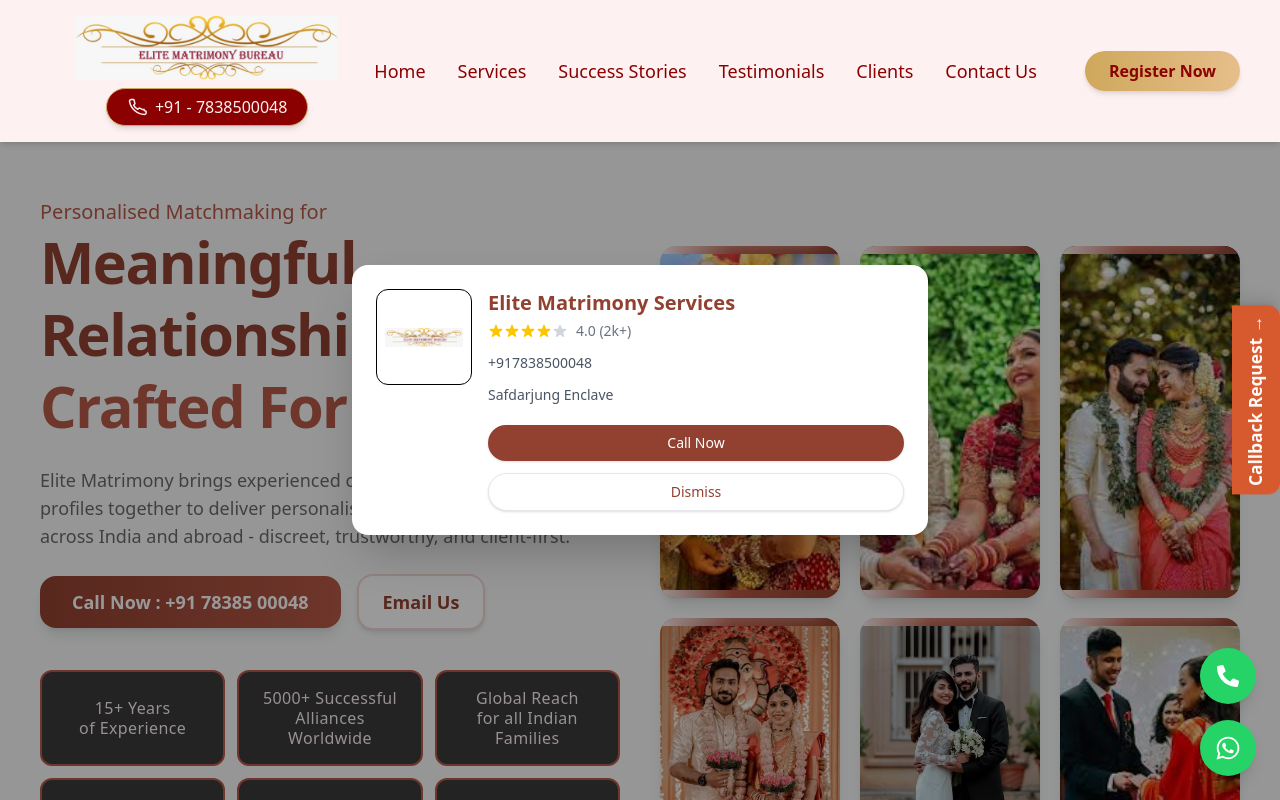
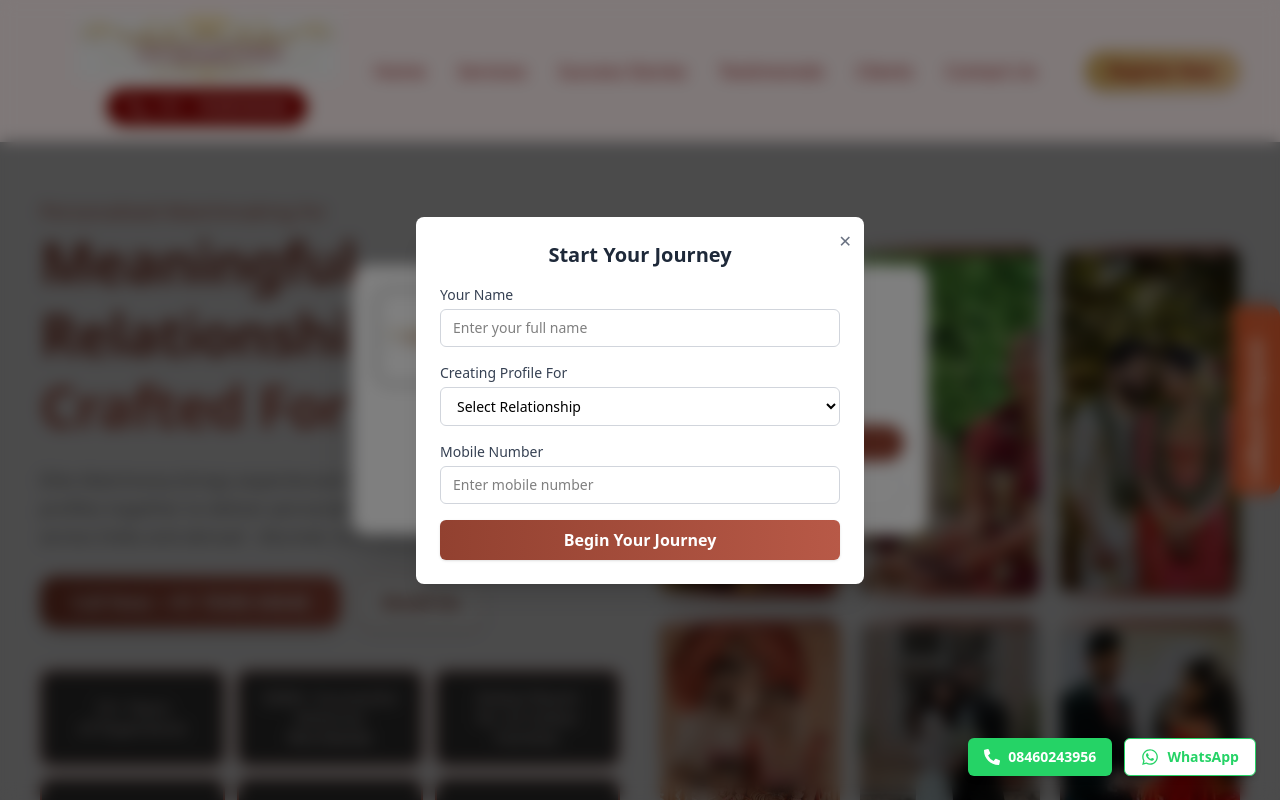
Before and after one commit to shreya-saran/matrimony, a React (Vite) app: page / in a window 1280 px wide. Shown: the top 800 px of the page. Built offline with nearby package versions, Linux system fonts and the light colour scheme.

Commit message:
changes done

```diff
--- a/package.json
+++ b/package.json
@@ -10,6 +10,7 @@
     "preview": "vite preview"
   },
   "dependencies": {
+    "@emailjs/browser": "^4.4.1",
     "@tailwindcss/vite": "^4.1.16",
     "lucide-react": "^0.548.0",
     "react": "^19.1.1",
--- a/src/App.jsx
+++ b/src/App.jsx
@@ -7,7 +7,6 @@
 import CountriesGrid from "./components/CountriesGrid";
 import ClientsMarquee from "./components/Clients";
 import HeroContactSection from "./components/Contact";
-
 import Footer from "./components/Footer";
 import Testimonials from "./components/Testimonials";
 import SuccessStories from "./components/SuccessStories";
@@ -16,6 +15,7 @@
 import CallbackButton from "./components/CallbackButton";
 import FloatingButtons from "./components/FloatingButtons";
 import NumberBanner from "./components/NumberBanner";
+import AutoPopup from "./components/AutoPopup";
 
 function App() {
   return (
@@ -23,6 +23,7 @@
       <MatrimonyPopup />
       <Navbar />
       <CallbackButton />
+      <AutoPopup />
 
       <Routes>
         <Route
@@ -70,7 +71,7 @@
           }
         />
 
-        {/* Privacy policy route */}
+
         <Route path="/privacy-policy" element={<PrivacyPolicy />} />
       </Routes>
     </BrowserRouter>
--- a/src/components/AutoPopup.jsx
+++ b/src/components/AutoPopup.jsx
@@ -0,0 +1,183 @@
+import React, { useEffect, useState, useRef } from "react";
+import emailjs from "@emailjs/browser";
+
+// Replace these with your EmailJS credentials
+const SERVICE_ID = "YOUR_SERVICE_ID";
+const TEMPLATE_ID = "YOUR_TEMPLATE_ID";
+const PUBLIC_KEY = "YOUR_PUBLIC_KEY";
+
+export default function LeadPopup() {
+  const [open, setOpen] = useState(false);
+  const [formData, setFormData] = useState({
+    user_name: "",
+    relationship: "",
+    mobile: "",
+  });
+  const [submitting, setSubmitting] = useState(false);
+  const [success, setSuccess] = useState(false);
+  const popupRef = useRef(null);
+
+
+  useEffect(() => {
+    const hasSeenPopup = localStorage.getItem("leadPopupSeen");
+    if (!hasSeenPopup) {
+
+      setTimeout(() => setOpen(true), 1500);
+    }
+  }, []);
+
+
+  useEffect(() => {
+    function handleClickOutside(e) {
+      if (popupRef.current && !popupRef.current.contains(e.target)) {
+        setOpen(false);
+      }
+    }
+    if (open) {
+      document.addEventListener("mousedown", handleClickOutside);
+    }
+    return () => document.removeEventListener("mousedown", handleClickOutside);
+  }, [open]);
+
+  const handleChange = (e) => {
+    setFormData({ ...formData, [e.target.name]: e.target.value });
+  };
+
+  const handleSubmit = async (e) => {
+    e.preventDefault();
+    setSubmitting(true);
+    try {
+      await emailjs.send(
+        SERVICE_ID,
+        TEMPLATE_ID,
+        {
+          user_name: formData.user_name,
+          relationship: formData.relationship,
+          mobile: formData.mobile,
+        },
+        PUBLIC_KEY
+      );
+      setSuccess(true);
+      localStorage.setItem("leadPopupSeen", "true"); // Don’t show again next time
+    } catch (err) {
+      console.error("EmailJS Error:", err);
+      alert("Submission failed. Please try again later.");
+    } finally {
+      setSubmitting(false);
+    }
+  };
+
+  if (!open) return null;
+
+  return (
+    <div
+      className="fixed inset-0 bg-black/50 backdrop-blur-sm flex items-center justify-center z-50"
+      style={{ animation: "fadeIn 0.3s ease" }}
+    >
+      <div
+        ref={popupRef}
+        className="bg-white rounded-lg shadow-xl p-6 w-[90%] max-w-md relative"
+      >
+        {/* Close button */}
+        <button
+          className="absolute top-3 right-3 text-gray-500 hover:text-gray-700"
+          onClick={() => setOpen(false)}
+        >
+          ✕
+        </button>
+
+        {!success ? (
+          <>
+            <h2 className="text-xl font-semibold text-gray-800 mb-4 text-center">
+              Start Your Journey
+            </h2>
+
+            <form onSubmit={handleSubmit} className="space-y-4">
+              <div>
+                <label className="block text-sm font-medium mb-1 text-gray-700">
+                  Your Name
+                </label>
+                <input
+                  name="user_name"
+                  type="text"
+                  required
+                  value={formData.user_name}
+                  onChange={handleChange}
+                  className="w-full border border-gray-300 rounded-md px-3 py-2 text-sm focus:ring-2 focus:ring-[#CFA85C] outline-none"
+                  placeholder="Enter your full name"
+                />
+              </div>
+
+              <div>
+                <label className="block text-sm font-medium mb-1 text-gray-700">
+                  Creating Profile For
+                </label>
+                <select
+                  name="relationship"
+                  required
+                  value={formData.relationship}
+                  onChange={handleChange}
+                  className="w-full border border-gray-300 rounded-md px-3 py-2 text-sm focus:ring-2 focus:ring-[#CFA85C] outline-none"
+                >
+                  <option value="">Select Relationship</option>
+                  <option value="Self">Self</option>
+                  <option value="Son">Son</option>
+                  <option value="Daughter">Daughter</option>
+                  <option value="Relative">Relative</option>
+                  <option value="Friend">Friend</option>
+                </select>
+              </div>
+
+              <div>
+                <label className="block text-sm font-medium mb-1 text-gray-700">
+                  Mobile Number
+                </label>
+                <input
+                  name="mobile"
+                  type="tel"
+                  required
+                  value={formData.mobile}
+                  onChange={handleChange}
+                  className="w-full border border-gray-300 rounded-md px-3 py-2 text-sm focus:ring-2 focus:ring-[#CFA85C] outline-none"
+                  placeholder="Enter mobile number"
+                />
+              </div>
+
+              <button
+                type="submit"
+                disabled={submitting}
+                className="w-full py-2 rounded-md bg-gradient-to-r from-[#924130] to-[#b85947] text-white font-semibold shadow hover:brightness-95 transition disabled:opacity-60"
+              >
+                {submitting ? "Submitting..." : "Begin Your Journey"}
+              </button>
+            </form>
+          </>
+        ) : (
+          <div className="text-center py-8">
+            <svg
+              className="mx-auto mb-4 w-12 h-12 text-green-500"
+              fill="none"
+              stroke="currentColor"
+              strokeWidth="2"
+              viewBox="0 0 24 24"
+            >
+              <path strokeLinecap="round" strokeLinejoin="round" d="M5 13l4 4L19 7" />
+            </svg>
+            <h3 className="text-lg font-semibold text-gray-800">
+              Thank you for connecting!
+            </h3>
+            <p className="text-sm text-gray-600 mt-2">
+              Our team will contact you shortly.
+            </p>
+            <button
+              onClick={() => setOpen(false)}
+              className="mt-5 px-4 py-2 bg-[#924130] text-white rounded-md"
+            >
+              Close
+            </button>
+          </div>
+        )}
+      </div>
+    </div>
+  );
+}
--- a/src/components/FloatingButtons.jsx
+++ b/src/components/FloatingButtons.jsx
@@ -1,30 +1,59 @@
-// src/components/FloatingButtons.jsx
 import React from "react";
 import { FaPhoneAlt, FaWhatsapp } from "react-icons/fa";
 
 const FloatingButtons = () => {
   return (
-    <div className="fixed bottom-6 right-6 flex flex-col gap-4 z-50">
-      {/* Call Button */}
+    <>
+      {/* ===== Mobile View ===== */}
+      <div className="fixed bottom-5 left-4 right-4 flex justify-between items-center z-50 md:hidden">
+        {/* Call Button (left) */}
         <a
           href="tel:+917838500048"
-        className="bg-[#25D366] text-white w-14 h-14 flex items-center justify-center rounded-full shadow-lg hover:scale-110 transition-transform duration-300"
+          className="bg-[#25D366] text-white w-14 h-14 flex items-center justify-center rounded-full shadow-xl hover:scale-110 transition-transform duration-300"
           aria-label="Call Us"
         >
           <FaPhoneAlt size={22} />
         </a>
 
-      {/* WhatsApp Button */}
+        {/* WhatsApp Button (right) */}
         <a
           href="https://wa.me/917838500048"
           target="_blank"
           rel="noopener noreferrer"
-        className="bg-[#25D366] text-white w-14 h-14 flex items-center justify-center rounded-full shadow-lg hover:scale-110 transition-transform duration-300"
+          className="bg-[#25D366] text-white w-14 h-14 flex items-center justify-center rounded-full shadow-xl hover:scale-110 transition-transform duration-300 relative"
           aria-label="Chat on WhatsApp"
         >
           <FaWhatsapp size={26} />
+          {/* Optional Notification Badge */}
+          <span className="absolute top-1 right-1 w-3 h-3 bg-red-500 rounded-full border border-white"></span>
         </a>
       </div>
+
+      {/* ===== Desktop View ===== */}
+      <div className="hidden md:flex fixed bottom-6 right-6 z-50 gap-3">
+
+        <a
+          href="tel:+917838500048"
+          className="bg-[#25D366] text-white flex items-center gap-2 px-4 py-2 rounded-md shadow-md text-sm font-semibold hover:scale-105 transition-transform duration-300"
+          aria-label="Call Us"
+        >
+          <FaPhoneAlt size={16} />
+          <span>08460243956</span>
+        </a>
+
+
+        <a
+          href="https://wa.me/917838500048"
+          target="_blank"
+          rel="noopener noreferrer"
+          className="border border-[#25D366] text-[#25D366] flex items-center gap-2 px-4 py-2 rounded-md shadow-md text-sm font-semibold bg-white hover:bg-[#25D366] hover:text-white transition-all duration-300"
+          aria-label="Chat on WhatsApp"
+        >
+          <FaWhatsapp size={18} />
+          <span>WhatsApp</span>
+        </a>
+      </div>
+    </>
   );
 };
 
--- a/src/components/MatrimonyPopup.jsx
+++ b/src/components/MatrimonyPopup.jsx
@@ -1,5 +1,5 @@
 import React, { useEffect, useState } from "react";
-import logo from "../assets/logo.jpeg"; // update path if needed
+import logo from "../assets/logo.jpeg";
 
 export default function MatrimonyPopup() {
   const PHONE = "+917838500048";
@@ -9,8 +9,11 @@
   const ADDRESS = "Safdarjung Enclave";
 
   const [show, setShow] = useState(false);
+
   useEffect(() => {
-    const timer = setTimeout(() => setShow(true), 1000);
+    // Deliberately delay this popup a bit longer so it does NOT open at the same time
+    // as the LeadPopup that appears on site open. Adjust if you want it earlier/later.
+    const timer = setTimeout(() => setShow(true), 3500); // <-- changed from 1000 -> 3500
 
     const handleScroll = () => {
       const scrolledToBottom =
@@ -32,19 +35,19 @@
 
   if (!show) return null;
 
-  // theme colors
+
   const primary = "#924130";
   const cream = "#FFF8E7";
 
   return (
     <>
-      {/* Overlay for desktop */}
+
       <div
         className="hidden md:block fixed inset-0 z-40 bg-black/40"
         onClick={handleClose}
       ></div>
 
-      {/* Desktop Popup */}
+
       <div className="hidden md:flex fixed inset-0 z-50 items-center justify-center px-6">
         <div className="w-full max-w-xl bg-white rounded-2xl shadow-2xl overflow-hidden">
           <div className="flex gap-4 p-6">
```
Also changed, not shown: 1 other file (tests, documents, lock files or other folders). Lines whose indentation alone changed are shown as unchanged.
